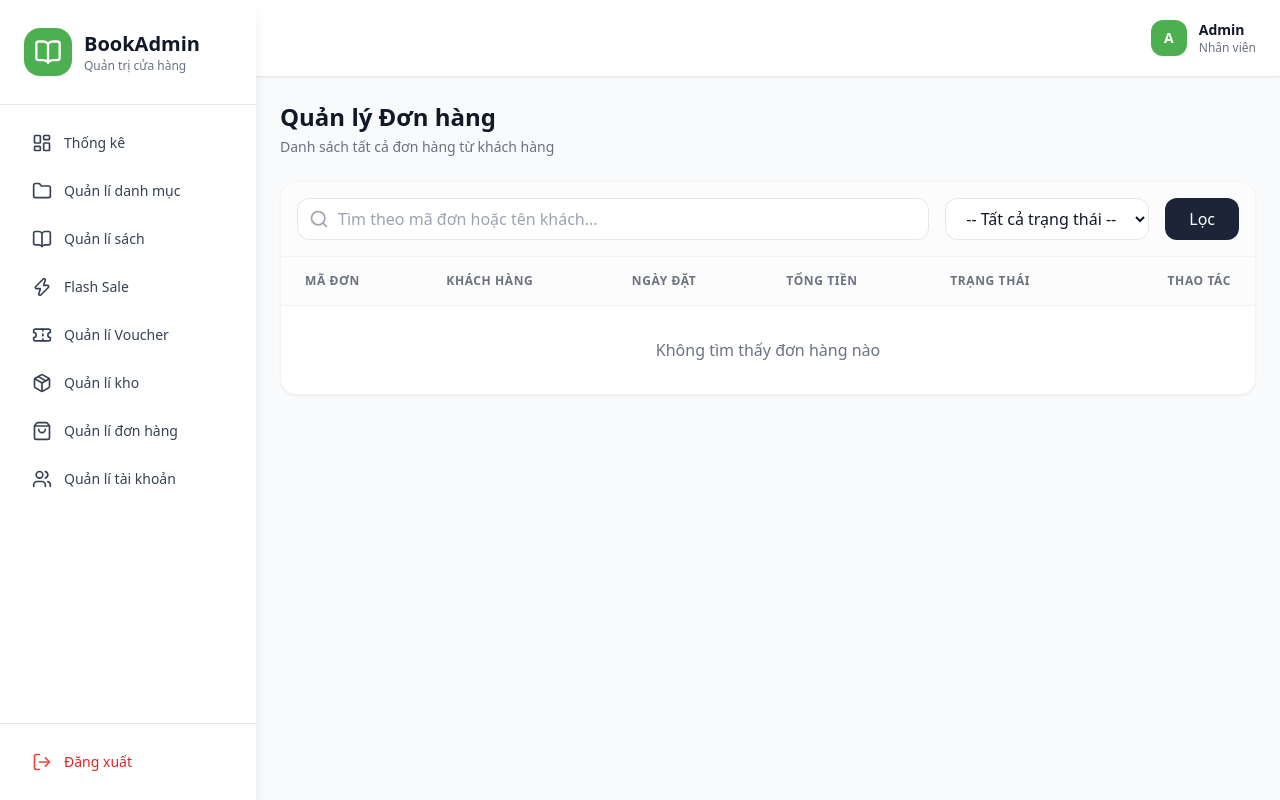
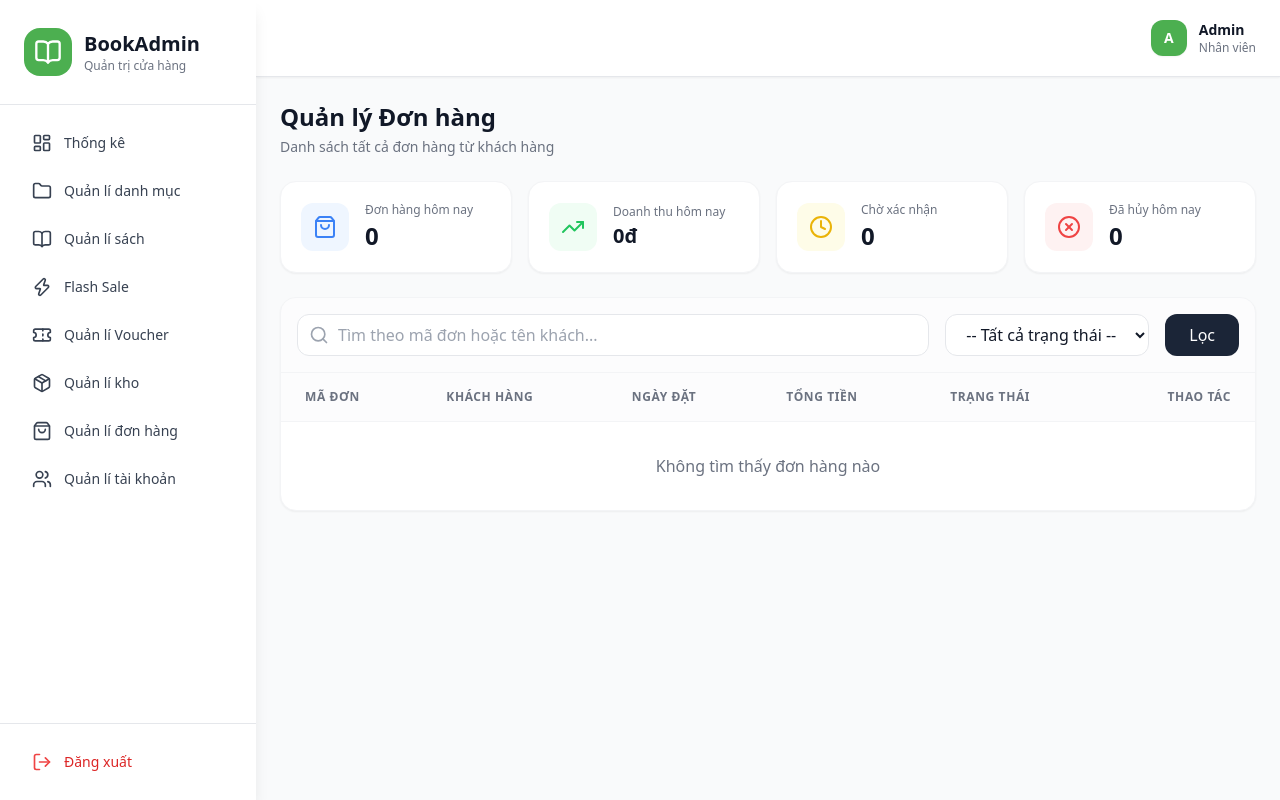
Before and after one commit to cuong2103/Web_Ban_sach, a PHP site: the page made by views/admin/orders/list.php in a window 1280 px wide. Run offline with PHP 8.4, Linux system fonts and the light colour scheme; the template is opened without the code that fills it, so the values that code supplies are empty; some libraries are stand-ins or nearby versions.

Commit message:
update: Thêm tính năng hiện thị đơn hàng hôm nay

```diff
--- a/controllers/admin/AdminOrderController.php
+++ b/controllers/admin/AdminOrderController.php
@@ -26,6 +26,7 @@ class AdminOrderController
         $totalPages = ceil($total / $limit);
 
         $statuses = $this->adminOrderModel->getAllStatuses();
+        $dailyStats = $this->adminOrderModel->getDailyOrderStats();
 
         require_once './views/admin/orders/list.php';
     }
--- a/views/admin/orders/list.php
+++ b/views/admin/orders/list.php
@@ -13,7 +13,60 @@ include_once './views/components/sidebar.php';
                   </div>
               </div>
 
+              <!-- Thống kê đơn hàng hôm nay -->
+              <?php
+                $todayOrders     = (int)($dailyStats['today_orders'] ?? 0);
+                $todayRevenue    = (float)($dailyStats['today_revenue'] ?? 0);
+                $pendingOrders   = (int)($dailyStats['pending_orders'] ?? 0);
+                $cancelledOrders = (int)($dailyStats['cancelled_orders'] ?? 0);
+              ?>
+              <div class="grid grid-cols-1 sm:grid-cols-2 xl:grid-cols-4 gap-4 mb-6">
 
+                <!-- Đơn hàng hôm nay -->
+                <div class="bg-white rounded-2xl shadow-sm border border-gray-100 p-5 flex items-center gap-4">
+                  <div class="w-12 h-12 rounded-xl bg-blue-50 flex items-center justify-center flex-shrink-0">
+                    <i data-lucide="shopping-bag" class="w-6 h-6 text-blue-500"></i>
+                  </div>
+                  <div class="min-w-0">
+                    <p class="text-xs text-gray-500 mb-0.5">Đơn hàng hôm nay</p>
+                    <p class="text-2xl font-bold text-gray-900"><?= number_format($todayOrders) ?></p>
+                  </div>
+                </div>
+
+                <!-- Doanh thu hôm nay -->
+                <div class="bg-white rounded-2xl shadow-sm border border-gray-100 p-5 flex items-center gap-4">
+                  <div class="w-12 h-12 rounded-xl bg-green-50 flex items-center justify-center flex-shrink-0">
+                    <i data-lucide="trending-up" class="w-6 h-6 text-green-500"></i>
+                  </div>
+                  <div class="min-w-0">
+                    <p class="text-xs text-gray-500 mb-0.5">Doanh thu hôm nay</p>
+                    <p class="text-xl font-bold text-gray-900"><?= number_format($todayRevenue, 0, ',', '.') ?>đ</p>
+                  </div>
+                </div>
+
+                <!-- Chờ xác nhận -->
+                <div class="bg-white rounded-2xl shadow-sm border border-gray-100 p-5 flex items-center gap-4">
+                  <div class="w-12 h-12 rounded-xl bg-yellow-50 flex items-center justify-center flex-shrink-0">
+                    <i data-lucide="clock" class="w-6 h-6 text-yellow-500"></i>
+                  </div>
+                  <div class="min-w-0">
+                    <p class="text-xs text-gray-500 mb-0.5">Chờ xác nhận</p>
+                    <p class="text-2xl font-bold text-gray-900"><?= number_format($pendingOrders) ?></p>
+                  </div>
+                </div>
+
+                <!-- Đã hủy hôm nay -->
+                <div class="bg-white rounded-2xl shadow-sm border border-gray-100 p-5 flex items-center gap-4">
+                  <div class="w-12 h-12 rounded-xl bg-red-50 flex items-center justify-center flex-shrink-0">
+                    <i data-lucide="x-circle" class="w-6 h-6 text-red-500"></i>
+                  </div>
+                  <div class="min-w-0">
+                    <p class="text-xs text-gray-500 mb-0.5">Đã hủy hôm nay</p>
+                    <p class="text-2xl font-bold text-gray-900"><?= number_format($cancelledOrders) ?></p>
+                  </div>
+                </div>
+
+              </div>
 
               <div class="bg-white rounded-2xl shadow-sm border border-gray-100 overflow-hidden">
 
```
Also changed, not shown: models/AdminOrderModel.php (+18 -0 lines).
